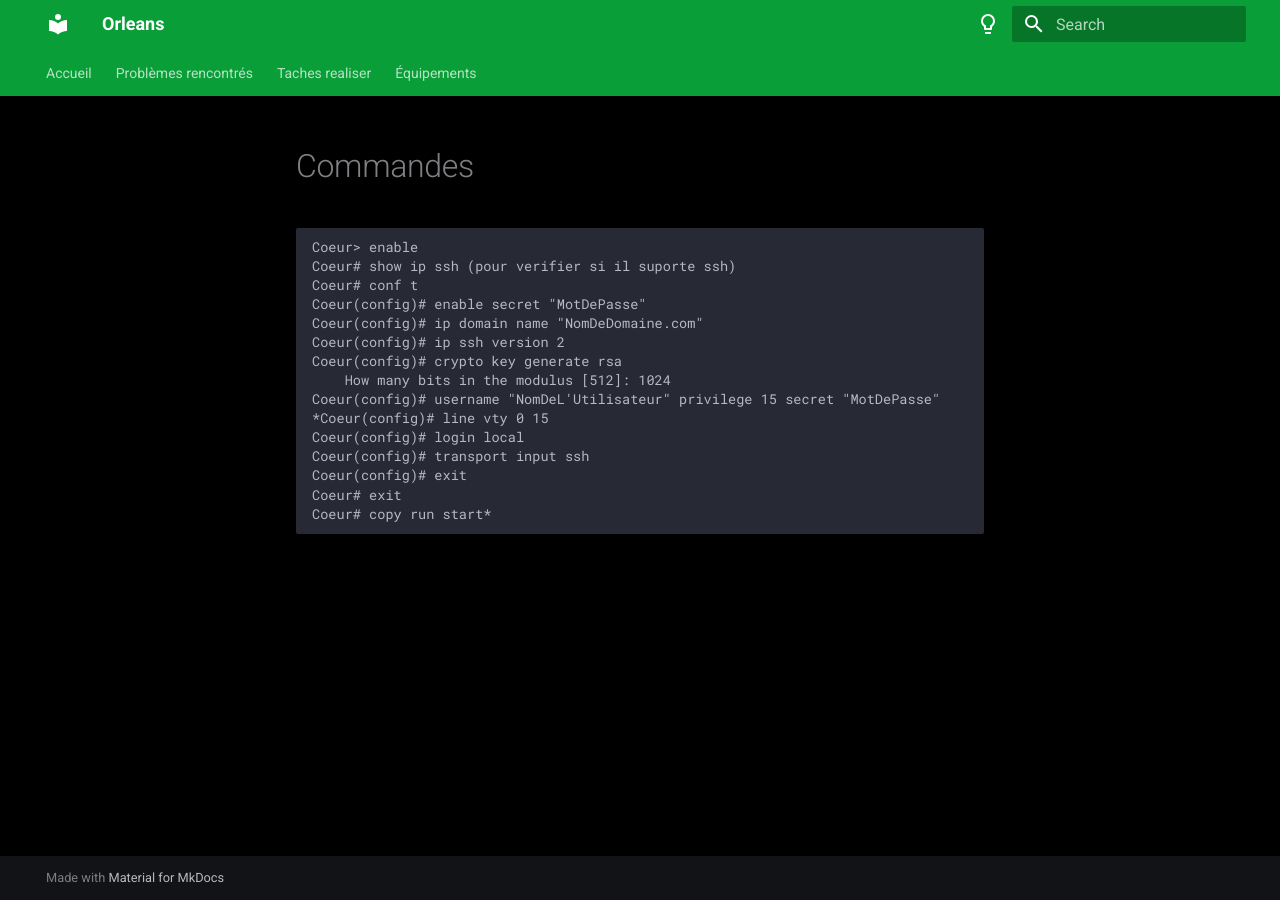
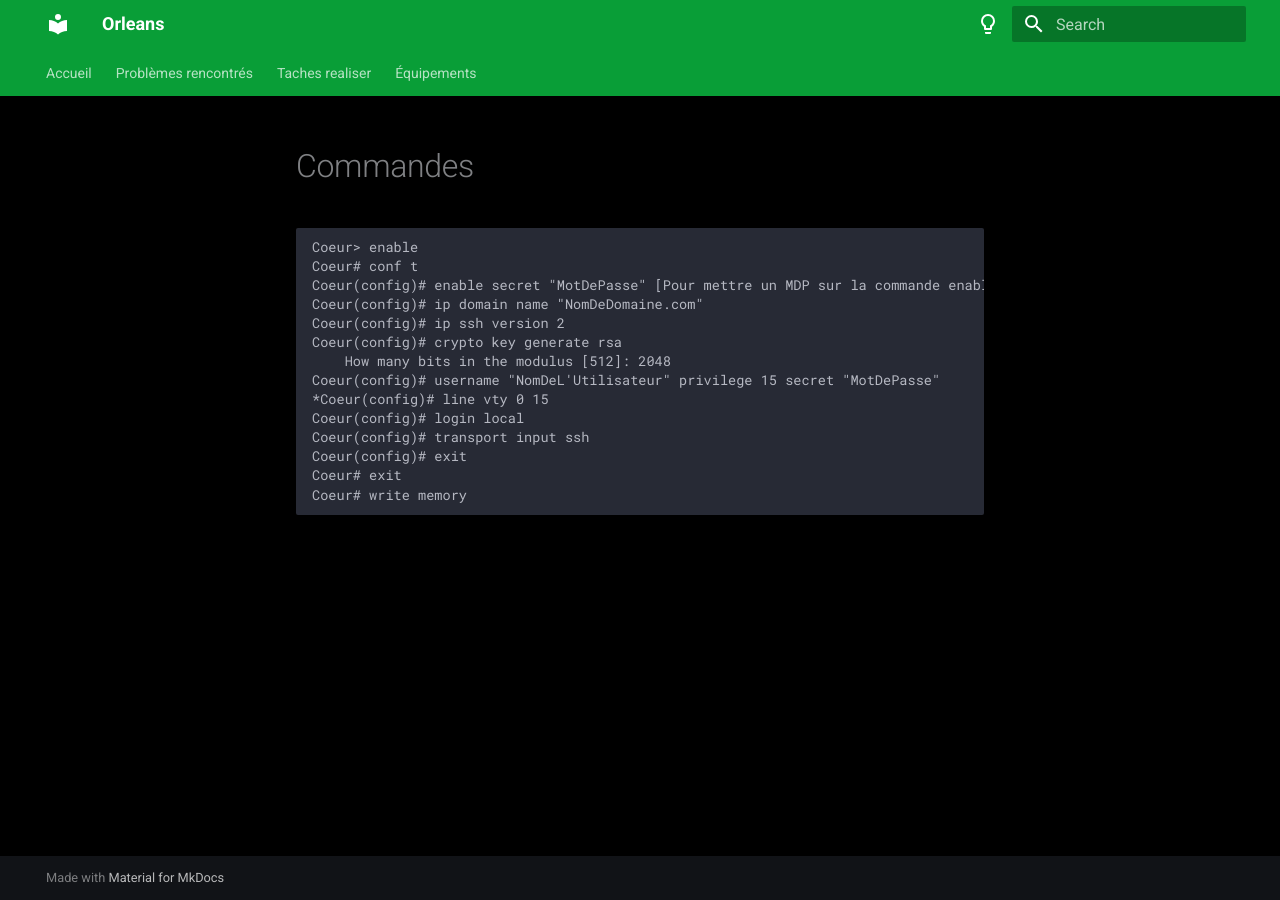
Before and after one commit to XolA-max/gp-orleans-sportludique2025-2026, an MkDocs documentation site: the page built from docs/Commandes.md, in a window 1280 px wide. Built offline with MkDocs 1.6.1 and Material for MkDocs 9.7.7, drawn with Linux system fonts in a browser that asks for light colours.

Commit message:
Update Commandes.md

````diff
--- a/docs/Commandes.md
+++ b/docs/Commandes.md
@@ -1,17 +1,16 @@
 ```
 Coeur> enable
-Coeur# show ip ssh (pour verifier si il suporte ssh)
 Coeur# conf t
-Coeur(config)# enable secret "MotDePasse"
+Coeur(config)# enable secret "MotDePasse" [Pour mettre un MDP sur la commande enable]
 Coeur(config)# ip domain name "NomDeDomaine.com"
 Coeur(config)# ip ssh version 2
 Coeur(config)# crypto key generate rsa
-	How many bits in the modulus [512]: 1024
+	How many bits in the modulus [512]: 2048
 Coeur(config)# username "NomDeL'Utilisateur" privilege 15 secret "MotDePasse"
 *Coeur(config)# line vty 0 15
 Coeur(config)# login local
 Coeur(config)# transport input ssh
 Coeur(config)# exit
 Coeur# exit
-Coeur# copy run start*
+Coeur# write memory
 ```
````
